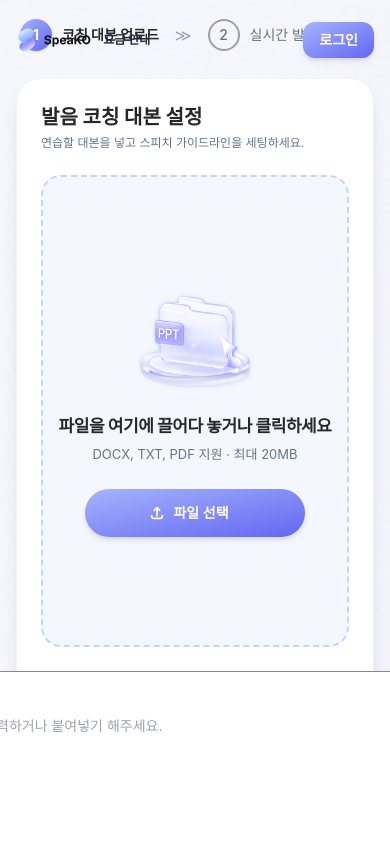
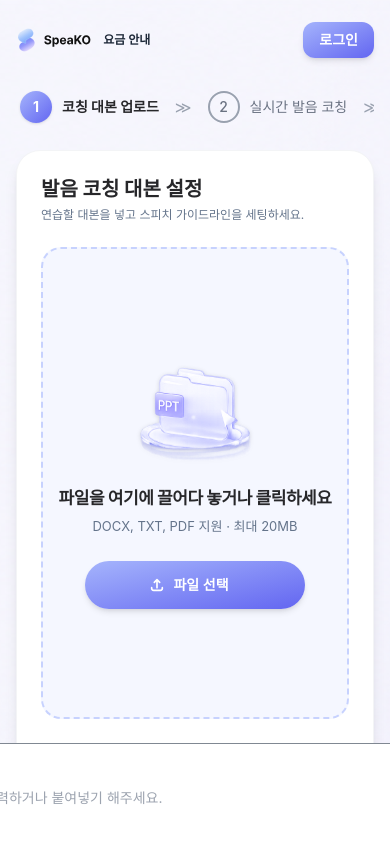
Before and after one commit to Zero0404/SpeaKO_Front, a React (Vite) app: page /coach-set in a window 390 px wide. Shown: the top 844 px of the page. Built offline with nearby package versions, Linux system fonts and the light colour scheme.

Commit message:
반응형 웹으로 수정

```diff
--- a/src/pages/CoachSetPage.tsx
+++ b/src/pages/CoachSetPage.tsx
@@ -29,13 +29,13 @@ export const CoachSetPage: React.FC = () => {
 
   return (
     <div
-      className="min-h-screen w-full flex flex-col items-center justify-center p-4 md:p-8 bg-cover bg-center bg-no-repeat font-sans overflow-x-hidden"
+      className="min-h-screen w-full flex flex-col items-center justify-start pt-20 sm:pt-24 md:pt-28 pb-8 md:pb-12 px-4 md:px-8 bg-cover bg-center bg-no-repeat font-sans overflow-x-hidden"
       style={{
         backgroundImage: `url(${bgSvg})`,
         backgroundColor: '#F3F4F6',
       }}
     >
-      <div className="flex flex-col items-center xl:items-start max-w-[1520px] w-full">
+      <div className="flex flex-col items-center xl:items-start max-w-[1520px] w-full mt-2 md:mt-4">
 
         {/* 상단 스텝 배너 */}
         <div
```
